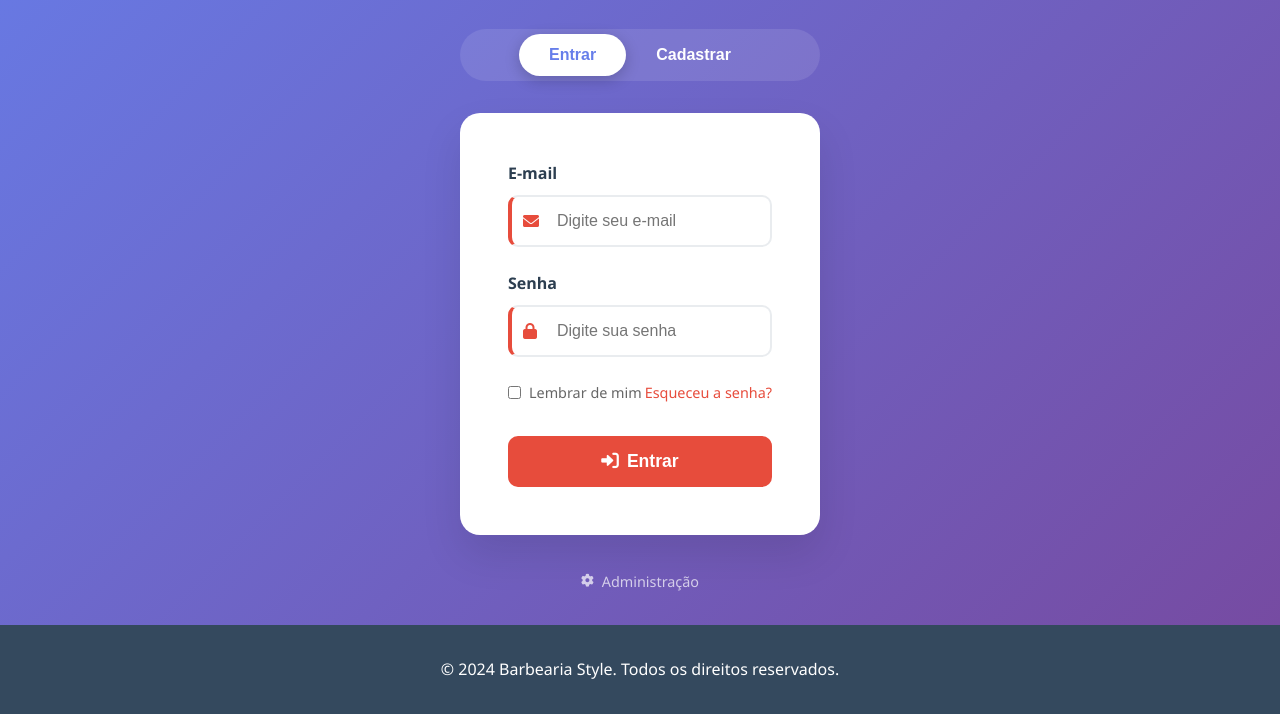
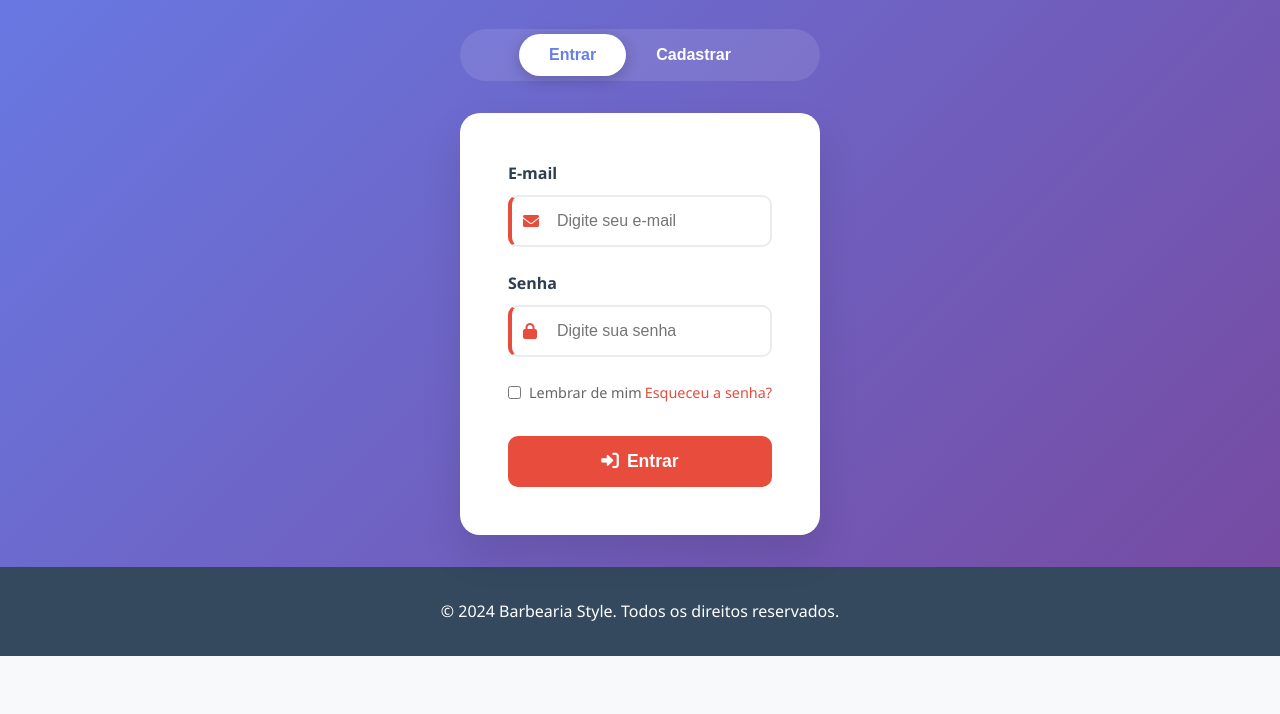
Before and after one commit to SamuelTorres51/Trabalho-PWEB-I, a plain HTML site: page index/login.html in a window 1280 px wide. Shown: the part 320-1034 px from the top of the page. After the commit the page ends 976 px from the top, so only its background shows below. Drawn offline with Linux system fonts and the light colour scheme.

Commit message:
mandando bomba

```diff
--- a/index/login.html
+++ b/index/login.html
@@ -113,14 +113,6 @@
                     </form>
                 </div>
             </div>
-
-            <!-- Admin Link -->
-            <div class="admin-link-container">
-                <a href="admin-login.html" class="admin-link-discreto">
-                    <i class="fas fa-cog"></i>
-                    Administração
-                </a>
-            </div>
         </div>
     </section>
 
```
